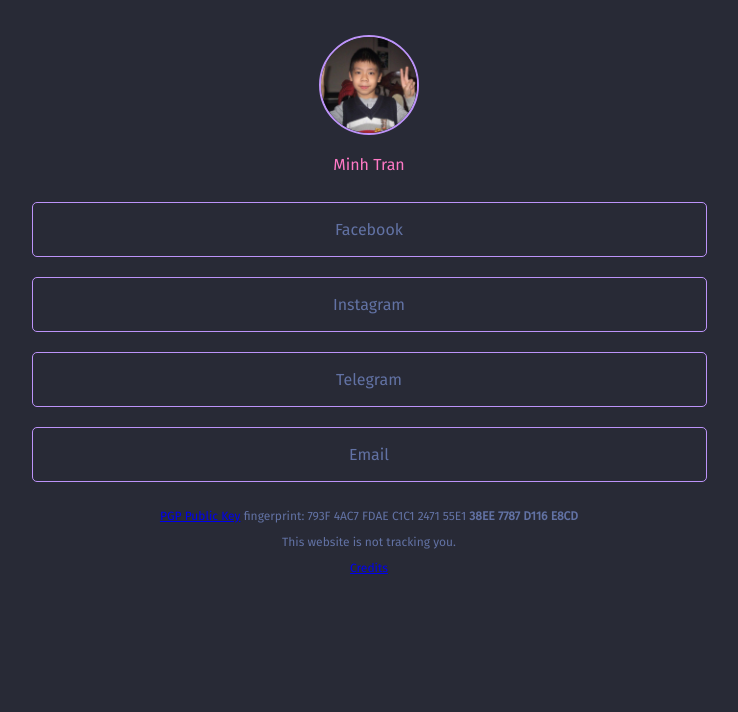
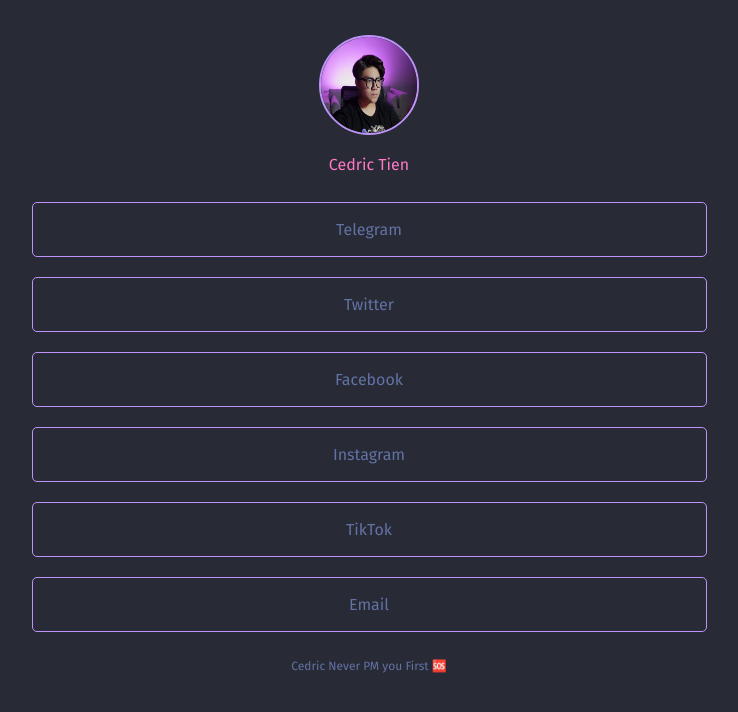
Before and after one commit to trantuanminh1754/draculatien, a plain HTML site: page index.html in a window 1280 px wide. Shown: the whole page, without its empty margins (271-1009 px from the left). Drawn offline with Linux system fonts and the light colour scheme.

Commit message:
Update index.html

```diff
--- a/index.html
+++ b/index.html
@@ -4,35 +4,28 @@
 <head>
     <meta name="viewport" content="width=device-width, initial-scale=1">
     <meta charset="UTF-8">
-    <title>Minh Tran</title>
+    <title>Cedric Tien</title>
     <link rel="stylesheet" href="style.css">
     <link rel="icon" href="favicon.ico" type="image/x-icon"/>
-    <meta property="og:url"                content="https://trantuanminh.com/" />
-    <meta property="og:type"               content="article" />
-    <meta property="og:title"              content="Minh Tran" />
-    <meta property="og:description"        content="Hello World!" />
-    <meta property="og:image"              content="https://img.trantuanminh.com/" />
-    <meta property="fb:app_id"             content="444221076359093" />
 </head>
 
 <body>
-    <img id="userPhoto" src="img/39905583.jfif" alt="User Photo">
+    <img id="userPhoto" src="img/tien.jpeg" alt="User Photo">
 
-    <a href="" id="userName">Minh Tran</a>
+    <a href="" id="userName">Cedric Tien</a>
     <div id="links">
-        <a class="link" href="https://www.facebook.com/trantuanminh1754" target="_blank">Facebook</a>
-        <a class="link" href="https://www.instagram.com/cuham_1754" target="_blank">Instagram</a>
-        <a class="link" href="https://t.me/cuham_1754" target="_blank">Telegram</a>
-        <a class="link" href="mailto:m@trantuanminh.com" target="_blank">Email</a>
+        <a class="link" href="https://t.me/cedbocui" target="_blank">Telegram</a>
+        <a class="link" href="https://twitter.com/cedrictienblc" target="_blank">Twitter</a>
+        <a class="link" href="https://www.facebook.com/viettien.nguyen.3572846" target="_blank">Facebook</a>
+        <a class="link" href="https://www.instagram.com/tiencedric_" target="_blank">Instagram</a>
+        <a class="link" href="https://www.tiktok.com/@tiencedric" target="_blank">TikTok</a>
+        <a class="link" href="mailto:cedtien@gmail.com" target="_blank">Email</a>
     </div>
 
     <footer>
-        <p class=MsoNormal><a href="https://keybase.io/cuham_1754/key.asc">PGP
-            Public Key</a> fingerprint: 793F 4AC7 FDAE C1C1 2471 55E1 <b>38EE 7787 D116 E8CD</b></p>
 
-<p class=MsoNormal>This website is not tracking you.</p>
+<p class=MsoNormal>Cedric Never PM you First 🆘</p>
 
-<p class=MsoNormal><a href="https://raw.githubusercontent.com/trantuanminh1754/trantuanminh1754.github.io/main/README.md">Credits</a></p>
     </footer>
 </body>
 </html>
```
